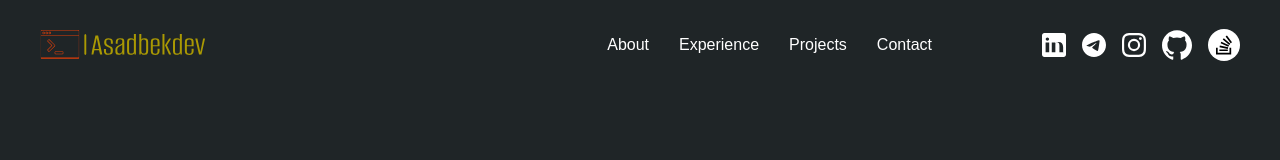
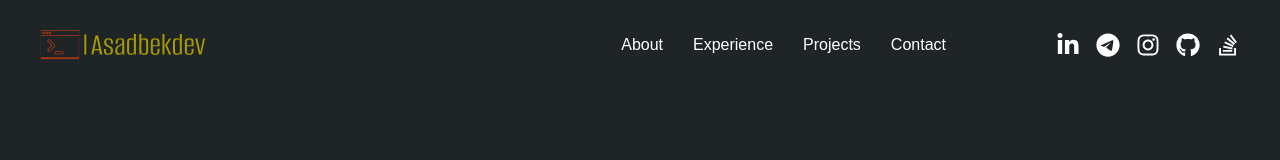
Before and after one commit to asadbekdev07/my-portfolio, a React (Vite) app: page / in a window 1280 px wide. Shown: the top 160 px of the page. Built offline with nearby package versions, Linux system fonts and the light colour scheme.

Commit message:
Update site header

```diff
--- a/package.json
+++ b/package.json
@@ -11,6 +11,7 @@
   },
   "dependencies": {
     "@ant-design/icons": "^5.3.7",
+    "@fortawesome/free-brands-svg-icons": "^6.6.0",
     "@fortawesome/free-solid-svg-icons": "^6.6.0",
     "@fortawesome/react-fontawesome": "^0.2.2",
     "antd": "^5.19.2",
--- a/src/components/Site-header.jsx
+++ b/src/components/Site-header.jsx
@@ -1,6 +1,8 @@
 import React, { useState } from "react";
 import { FontAwesomeIcon } from '@fortawesome/react-fontawesome';
 import { faBars, faTimes } from '@fortawesome/free-solid-svg-icons';
+import { faLinkedinIn, faTelegramPlane, faInstagram, faGithub, faStackOverflow } from '@fortawesome/free-brands-svg-icons';
+
 
 const SiteHeader = () => {
   const [isMenuOpen, setIsMenuOpen] = useState(true);
@@ -75,68 +77,29 @@ const SiteHeader = () => {
               href="https://www.linkedin.com/in/asadbek-botirqulov-755627269/"
               target="_blank"
             >
-              <svg
-                className="icon-linkedin w-6 h-6"
-                xmlns="http://www.w3.org/2000/svg"
-                viewBox="0 0 24 24"
-                fill="currentColor"
-              >
-                <path d="M21.6 0H2.4C1.074 0 0 1.074 0 2.4v19.2C0 22.926 1.074 24 2.4 24h19.2c1.326 0 2.4-1.074 2.4-2.4V2.4C24 1.074 22.926 0 21.6 0zM7.2 19.2H3.6V9.6h3.6v9.6zm-1.8-11.52c-.948 0-1.68-.72-1.68-1.632 0-.912.732-1.632 1.68-1.632s1.68.72 1.68 1.632c0 .912-.732 1.632-1.68 1.632zm15.6 11.52h-3.6v-6.96c0-1.656-.624-2.784-1.944-2.784-1.056 0-1.68.72-1.968 1.416-.096.24-.12.576-.12.912v7.416h-3.6V9.6h3.48v1.176h.048c.48-.888 1.656-1.824 3.432-1.824 2.52 0 4.416 1.656 4.416 5.232v6.816z" />
-              </svg>
+              <FontAwesomeIcon icon={faLinkedinIn} className="w-6 h-6 text-[#fff] block" />
+
             </a>
             <a
               className="custom-icon mr-4"
               href="https://t.me/frontenddevlpr"
               target="_blank"
             >
-              <svg
-                xmlns="http://www.w3.org/2000/svg"
-                width="24"
-                height="24"
-                fill="currentColor"
-              >
-                <path
-                  fill="currentColor"
-                  d="M12 0C5.376 0 0 5.376 0 12s5.376 12 12 12 12-5.376 12-12S18.624 0 12 0Zm5.568 8.16c-.18 1.896-.96 6.504-1.356 8.628-.168.9-.504 1.2-.816 1.236-.696.06-1.224-.456-1.896-.9-1.056-.696-1.656-1.128-2.676-1.8-1.188-.78-.42-1.212.264-1.908.18-.18 3.252-2.976 3.312-3.228a.24.24 0 0 0-.06-.216c-.072-.06-.168-.036-.252-.024-.108.024-1.788 1.14-5.064 3.348-.48.324-.912.492-1.296.48-.432-.012-1.248-.24-1.86-.444-.756-.24-1.344-.372-1.296-.792.024-.216.324-.432.888-.66 3.504-1.524 5.832-2.532 6.996-3.012 3.336-1.392 4.02-1.632 4.476-1.632.096 0 .324.024.468.144.12.096.156.228.168.324-.012.072.012.288 0 .456Z"
-                />
-              </svg>
+              <FontAwesomeIcon icon={faTelegramPlane} className="w-6 h-6 text-[#fff] block" />
             </a>
             <a
               className="custom-icon mr-4"
               href="https://www.instagram.com/asadbek_botirqulov/"
               target="_blank"
             >
-              <svg
-                xmlns="http://www.w3.org/2000/svg"
-                width="24"
-                height="24"
-                fill="none"
-              >
-                <path
-                  fill="currentColor"
-                  fillRule="evenodd"
-                  d="M12 0C8.741 0 8.333.014 7.053.072 2.695.272.273 2.69.073 7.052.014 8.333 0 8.741 0 12c0 3.259.014 3.668.072 4.948.2 4.358 2.618 6.78 6.98 6.98C8.333 23.986 8.741 24 12 24c3.259 0 3.668-.014 4.948-.072 4.354-.2 6.782-2.618 6.979-6.98.059-1.28.073-1.689.073-4.948 0-3.259-.014-3.667-.072-4.947-.196-4.354-2.617-6.78-6.979-6.98C15.668.014 15.259 0 12 0Zm0 2.163c3.204 0 3.584.012 4.85.07 3.252.148 4.771 1.691 4.919 4.919.058 1.265.069 1.645.069 4.849 0 3.205-.012 3.584-.069 4.849-.149 3.225-1.664 4.771-4.919 4.919-1.266.058-1.644.07-4.85.07-3.204 0-3.584-.012-4.849-.07-3.26-.149-4.771-1.699-4.919-4.92-.058-1.265-.07-1.644-.07-4.849 0-3.204.013-3.583.07-4.849.149-3.227 1.664-4.771 4.919-4.919 1.266-.057 1.645-.069 4.849-.069ZM5.838 12a6.162 6.162 0 1 1 12.324 0 6.162 6.162 0 0 1-12.324 0ZM12 16a4 4 0 1 1 0-8 4 4 0 0 1 0 8Zm4.965-10.405a1.44 1.44 0 1 1 2.881.001 1.44 1.44 0 0 1-2.881-.001Z"
-                  clipRule="evenodd"
-                />
-              </svg>
+              <FontAwesomeIcon icon={faInstagram} className="w-6 h-6 text-[#fff] block" />
             </a>
             <a
               className="custom-icon mr-4"
               href="https://github.com/asadbekdev07"
               target="_blank"
             >
-              <svg
-                xmlns="http://www.w3.org/2000/svg"
-                width="30"
-                height="30"
-                viewBox="0 -0.5 48 48"
-              >
-                <path
-                  fill="currentColor"
-                  fillRule="evenodd"
-                  d="M23.999 0C10.746 0 0 10.787 0 24.097 0 34.74 6.876 43.772 16.414 46.958c1.2.222 1.639-.522 1.639-1.16 0-.573-.021-2.088-.034-4.098-6.676 1.456-8.085-3.23-8.085-3.23-1.09-2.784-2.664-3.525-2.664-3.525-2.179-1.495.166-1.465.166-1.465 2.407.17 3.675 2.483 3.675 2.483 2.142 3.683 5.617 2.62 6.985 2.002.217-1.557.838-2.619 1.524-3.221-5.33-.609-10.932-2.675-10.932-11.908 0-2.63.934-4.781 2.47-6.466-.247-.61-1.07-3.059.235-6.377 0 0 2.016-.647 6.6 2.47 1.915-.534 3.967-.801 6.008-.811 2.039.01 4.092.277 6.01.811 4.58-3.117 6.592-2.47 6.592-2.47 1.31 3.318.486 5.767.238 6.377 1.54 1.685 2.468 3.835 2.468 6.466 0 9.256-5.612 11.293-10.958 11.89.861.744 1.63 2.213 1.63 4.462 0 3.22-.03 5.819-.03 6.61 0 .644.432 1.394 1.65 1.157C41.13 43.763 48 34.738 48 24.097 48 10.787 37.254 0 23.999 0"
-                />
-              </svg>
+              <FontAwesomeIcon icon={faGithub} className="w-6 h-6 text-[#fff] block" />
             </a>
 
             <a
@@ -144,25 +107,8 @@ const SiteHeader = () => {
               href="https://stackoverflow.com/users/23087398/asadbek-botirqulov"
               target="_blank"
             >
-              <svg
-                className="text-black"
-                xmlns="http://www.w3.org/2000/svg"
-                width="32"
-                height="32"
-                fill="none"
-              >
-                <rect width="32" height="32" fill="#fff" rx="16" />
-                <path
-                  fill="currentColor"
-                  fillRule="evenodd"
-                  d="M21.497 18.746h1.687v6.748H8v-6.748h1.687v5.061h11.81v-5.061Z"
-                  clipRule="evenodd"
-                />
-                <path
-                  fill="currentColor"
-                  d="m11.526 18.244 8.286 1.742.348-1.656-8.286-1.743-.348 1.657Zm1.096-3.967 7.676 3.575.715-1.535-7.676-3.575-.715 1.535Zm2.124-3.766 6.508 5.419 1.083-1.301-6.507-5.42-1.084 1.302Zm4.2-4.005-1.358 1.01 5.053 6.795L24 13.3l-5.053-6.795ZM11.375 22.12h8.436v-1.687h-8.436v1.687Z"
-                />
-              </svg>
+              <FontAwesomeIcon icon={faStackOverflow} className="w-6 h-6 text-[#fff] block" />
+
             </a>
           </div>
         </div>
@@ -175,18 +121,25 @@ const SiteHeader = () => {
       {isMenuOpen ? "" : <div className="reponsive-nav">
         <ul>
           <li>
-            <a href="#about" className="text-6xl">About</a>
+            <a href="#about" className="text-5xl" data-aos="fade-right">About</a>
           </li>
           <li>
-            <a href="#experience" className="text-6xl">Experience</a>
+            <a href="#experience" className="text-5xl" data-aos="fade-right">Experience</a>
           </li>
           <li>
-            <a href="#project" className="text-6xl">Project</a>
+            <a href="#project" className="text-5xl" data-aos="fade-right">Project</a>
           </li>
           <li>
-            <a href="#contact" className="text-6xl">Contact</a>
+            <a href="#contact" className="text-5xl" data-aos="fade-right">Contact</a>
           </li>
         </ul>
+        <div>
+        <FontAwesomeIcon icon={faLinkedinIn} className="w-6 h-6 text-[#fff] block" />
+        <FontAwesomeIcon icon={faTelegramPlane} className="w-6 h-6 text-[#fff] block" />
+        <FontAwesomeIcon icon={faInstagram} className="w-6 h-6 text-[#fff] block" />
+        <FontAwesomeIcon icon={faGithub} className="w-6 h-6 text-[#fff] block" />
+        <FontAwesomeIcon icon={faStackOverflow} className="w-6 h-6 text-[#fff] block" />
+        </div>
       </div>}
     </header>
 
```
Also changed, not shown: 1 other file (tests, documents, lock files or other folders).
